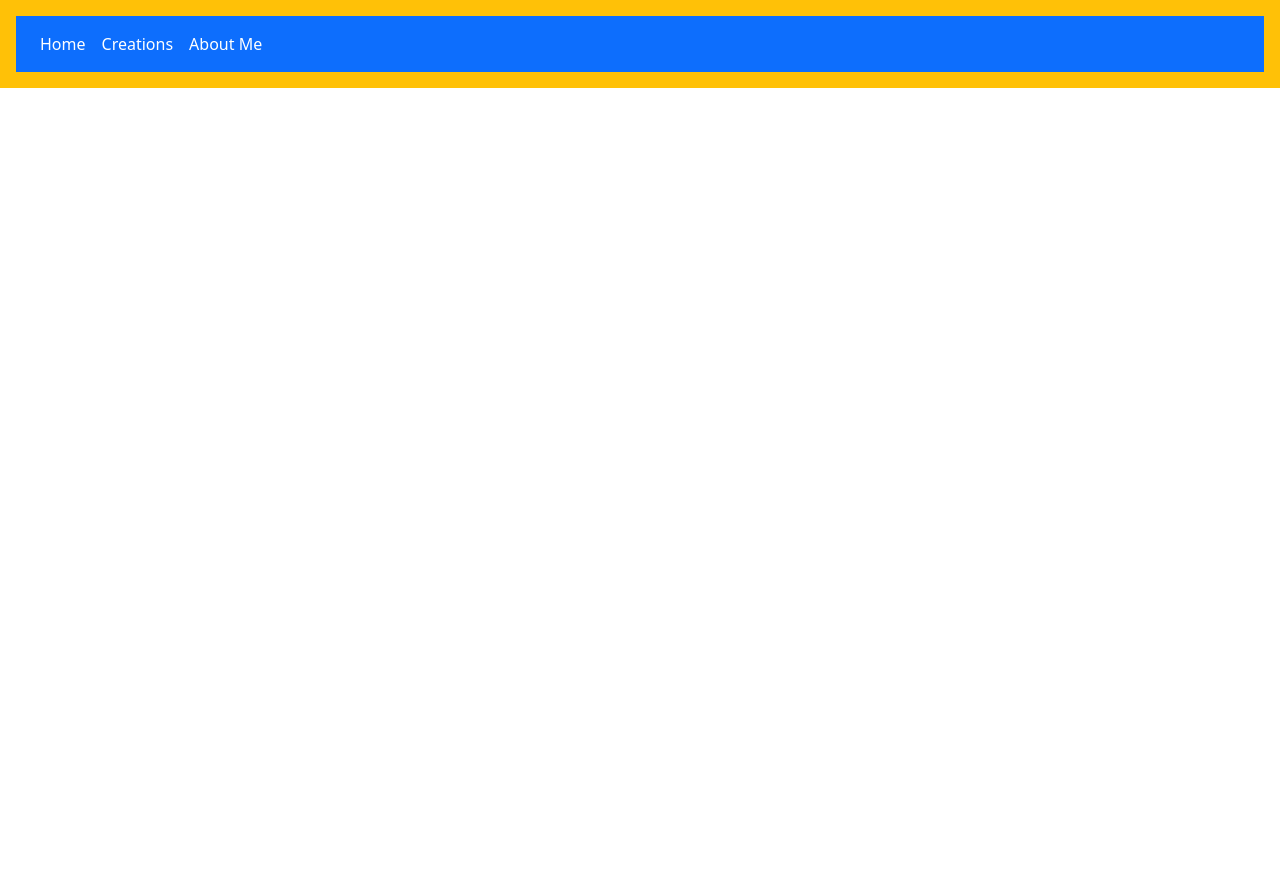
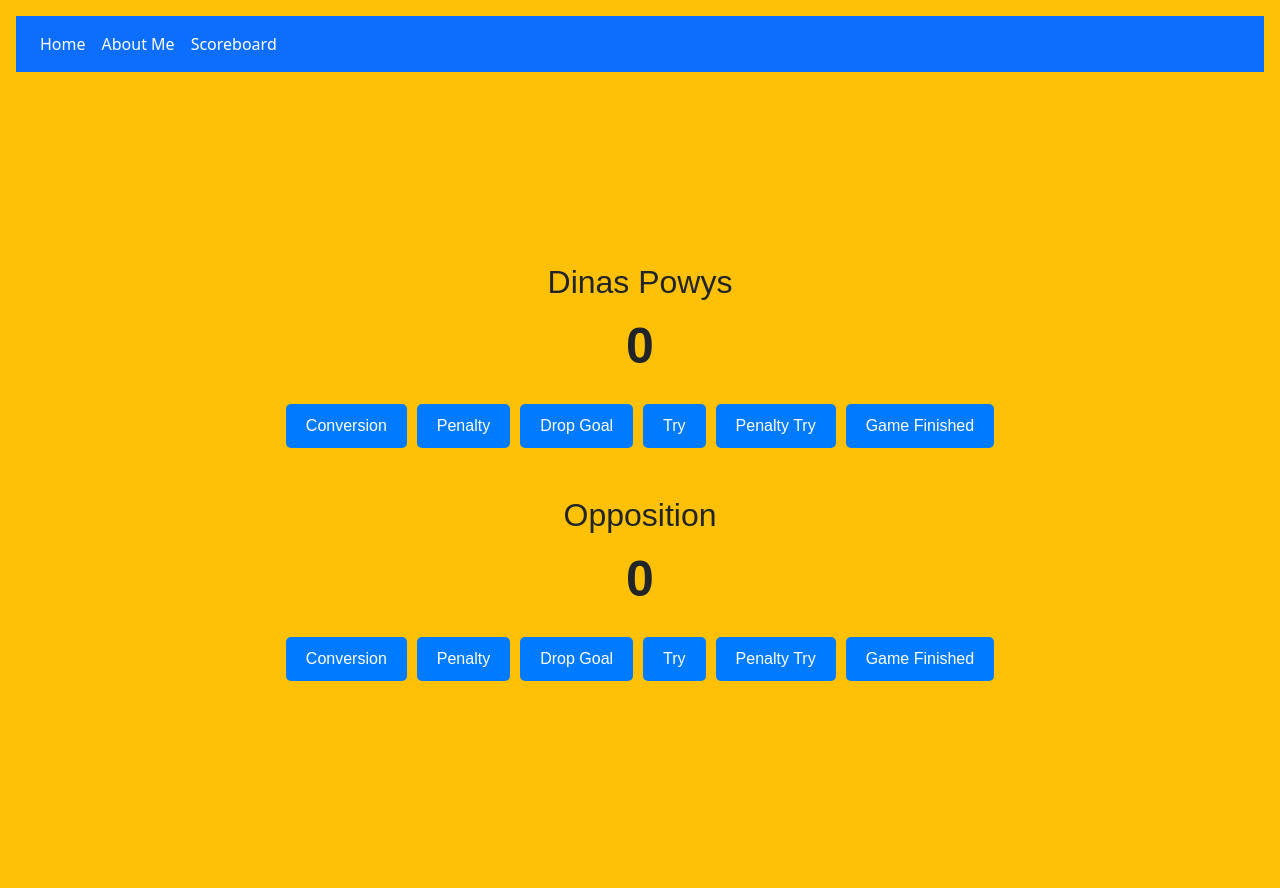
Before and after one commit to nathanl24/PersonalProjectFE, a React (Create React App) app in the folder personal-project/: page /DisplayScoreboard in a window 1280 px wide. Before the commit the page ends 800 px from the top, so only its background shows below. Built offline with nearby package versions, Linux system fonts and the light colour scheme.

Commit message:
Counter completed and rugby updated

```diff
--- a/personal-project/src/App.css
+++ b/personal-project/src/App.css
@@ -44,6 +44,71 @@ height: auto;
 
 .Cards{
   display: flex;
-
   padding: 20px;
 }
+
+.scoreboard {
+  text-align: center;
+  font-family: Arial, sans-serif;
+}
+
+.counter {
+  font-size: 72px;
+  font-weight: bold;
+  margin-bottom: 20px;
+}
+
+.buttons {
+  display: flex;
+  justify-content: center;
+  gap: 10px;
+  margin-top: 20px;
+}
+
+.buttons button {
+  padding: 10px 20px;
+  font-size: 16px;
+  cursor: pointer;
+  border: none;
+  border-radius: 5px;
+  background-color: #007bff;
+  color: #ffffff;
+}
+
+.buttons button:hover {
+  background-color: #0056b3;
+}
+
+.app {
+  display: flex;
+  justify-content: center;
+  align-items: center;
+  height: 100vh;
+}
+
+.score {
+  font-size: 50px;
+  font-weight: bold;
+  margin-bottom: 20px;
+}
+
+.buttons {
+  display: flex;
+  flex-wrap: wrap;
+  justify-content: center;
+  gap: 10px;
+}
+
+.buttons button {
+  padding: 10px 20px;
+  font-size: 16px;
+  cursor: pointer;
+  border: none;
+  border-radius: 5px;
+  background-color: #007bff;
+  color: #ffffff;
+}
+
+.buttons button:hover {
+  background-color: #0056b3;
+}
--- a/personal-project/src/App.js
+++ b/personal-project/src/App.js
@@ -2,12 +2,12 @@ import './App.css';
 import { Link, Route, Routes, BrowserRouter as Router } from 'react-router-dom';
 import 'bootstrap/dist/css/bootstrap.min.css';
 import Home from './Components/Home/Home.jsx';
-import Creations from './Components/Creations/Creations.jsx';
 import AboutMe from './Components/AboutMe/AboutMe.jsx';
 import React from 'react';
 import PersonalLife from './Components/AboutMe/PersonalLife.jsx';
 import WorkLife from './Components/AboutMe/WorkLife.jsx';
 import Rugby from './Components/AboutMe/Rugby.jsx';
+import DisplayScoreboard from './Components/Scoreboards/DisplayScoreboard.jsx';
 
 function App() {
   return (
@@ -24,23 +24,22 @@ function App() {
                 <Link class="nav-item nav-link active" to="/Home">Home</Link>
               </li>
               <li class="nav-item">
-                <Link className="nav-item nav-link active" to='/Creations'>Creations</Link>
+                <Link className="nav-item nav-link active" to='/AboutMe'>About Me</Link>
               </li>
               <li class="nav-item">
-                <Link className="nav-item nav-link active" to='/AboutMe'>About Me</Link>
+                <Link className="nav-item nav-link active" to='/DisplayScoreboard'>Scoreboard</Link>
               </li>
-
             </div>
           </div>
         </nav>
         <div >
           <Routes>
             <Route path='/Home' element={<Home />} />
-            <Route path='/Creations' element={<Creations />} />
             <Route path='/AboutMe' element={<AboutMe />} />
             <Route path='/PersonalLife' element={<PersonalLife />} />
             <Route path='/WorkLife' element={<WorkLife />} />
             <Route path='/Rugby' element={<Rugby />} />
+            <Route path='/DisplayScoreboard' element={<DisplayScoreboard/>} />
           </Routes>
         </div>
 
--- a/personal-project/src/Components/AboutMe/AboutMe.jsx
+++ b/personal-project/src/Components/AboutMe/AboutMe.jsx
@@ -31,15 +31,14 @@ function AboutMe() {
             <br />
             <br />
             <br />
-            <h1>Personal Profile</h1>
-Give images links e.g. Dinas website for rugby.
+            <h1>What do I do!</h1>
 
             <br />
             <div id="itemCard" className="Cards" >
                 <div class="card border-dark mb-3" style={{ width: "17%" }}>
                     <ul class="list-group list-group-flush">
                         <li class="list-group-item">Work Life </li>
-                        <li class="list-group-item"><img alt='Lloyds Logo' src={LloydsLogo} className="item-image" /></li>
+                        <li class="list-group-item"><a href="https://www.lloydsbank.com/" target="_blank"><img alt='Lloyds Logo' src={LloydsLogo} className="item-image" /></a></li>
                     </ul>
                     <br />
                     <br />
@@ -70,8 +69,8 @@ Give images links e.g. Dinas website for rugby.
             <div id="itemCard" className="Cards" style={{ padding: "20px" }}>
                 <div class="card border-dark mb-3" style={{ width: "17%" }}>
                     <ul class="list-group list-group-flush">
-                        <li class="list-group-item">Sports </li>
-                        <li class="list-group-item"><img alt='Rugby Solo Picture' src={RugbySolo} className="item-image" />  </li>
+                        <li class="list-group-item">Rugby </li>
+                        <li class="list-group-item"> <a href="https://dinaspowys.rfc.wales/" target="_blank"><img alt='Rugby Solo Picture' src={RugbySolo} className="item-image"/> </a> </li>
                     </ul>
                     <button className="btn btn-primary" onClick={() => {
                         navigate("/Rugby");
--- a/personal-project/src/Components/AboutMe/Rugby.jsx
+++ b/personal-project/src/Components/AboutMe/Rugby.jsx
@@ -1,6 +1,44 @@
+import RugbyTeam from "C:/Users/User/PersonalProject/FrontEnd/PersonalProjectFE/personal-project/src/Pictures/RugbyTeam.jpg";
+import { useNavigate, } from "react-router-dom";
+import Principality from "C:/Users/User/PersonalProject/FrontEnd/PersonalProjectFE/personal-project/src/Pictures/Principality.jpg";
+
 function Rugby() {
-    return (
-        <h1>Rugby Life</h1>
-    );
+  const navigate = useNavigate();
+  return (
+    <div>
+      <br />
+      <img alt="Dinas Powys Squad Photo" src={RugbyTeam} style={{ border: '2px solid #00000', width: '100%', maxHeight: '600px', objectFit: 'cover' }} />
+      <div>
+        <h1>Rugby</h1>
+        <p>Rugby is my main hobby in my spare time. I have played football for most of my life but since moving
+          to Wales, more specifically Cardiff I have had encouragement to start playing. Since taking it up in
+          october with a team called Dinas Powys I have had great oppurtunities to learn the game, play in
+          friendlies and have socials. From the start I was happy to play the first season in the
+          seconds/ reserves team. After a few games I was taken with the firsts for a trail. From there I have
+          been able to kick on and be a name in and around the firsts teamsheet for the rest of the season and
+          after an impressive club and personal season I have been able to be part of a squad that has won the league currently
+          unbeaten. Aswell as the great oppurtunity to be included in the squad on our cup final trip
+          which was played at the principality/ millenium stadium. A massive moment for me as my boyhood
+          football club won their current only major trophy in the same stadium being the 2004 Carling cup for Middlesbrough.
+          Off the back of this I am now competing to be involved in another cup final at Cardiff Arms Park</p>
+
+        <div>
+          <h3>Use the Score tracker below to keep a track of games</h3>
+          <button className="btn btn-primary" onClick={() => {
+            navigate("/DisplayScoreboard");
+          }}>Score Tracker</button>
+        </div>
+        <br />
+        <img
+          src={Principality}
+          alt="Image 2"
+          style={{
+            width: '400px', // Set the width of the second image
+            height: 'auto', // Maintain aspect ratio
+          }}
+        />
+      </div>
+    </div>
+  );
 }
 export default Rugby;
--- a/personal-project/src/Components/Creations/Creations.jsx
+++ /dev/null
@@ -1,44 +0,0 @@
-import React, { useState } from 'react';
-
-
-const Creations = () => {
-    const [counter, setCounter] = useState(0);
-
-    const handleIncrement = () => {
-        setCounter(counter + 1);
-    };
-
-    const handleDecrement = () => {
-        setCounter(counter - 1);
-    };
-
-    const handleIncrement5 = () => {
-        setCounter(counter + 5);
-    };
-
-    const handleDecrement5 = () => {
-        setCounter(counter - 5);
-    };
-
-    const handleReset = () => {
-        setCounter(0);
-      };
-
-
-    return (
-        <div className="counter-app">
-            <h1>Counter</h1>
-            <div className="counter-value">{counter}</div>
-            <div className="buttons">
-                <button onClick={handleDecrement5}>-5</button>
-                <button onClick={handleDecrement}>-1</button>
-                <button onClick={handleReset}>Reset</button>
-                <button onClick={handleIncrement}>+1</button>
-                <button onClick={handleIncrement5}>+5</button>
-
-            </div>
-        </div>
-    );
-};
-
-export default Creations;
--- /dev/null
+++ b/personal-project/src/Components/Scoreboards/DisplayScoreboard.jsx
@@ -0,0 +1,17 @@
+import React from 'react';
+import Scoreboard from './Scoreboard';
+
+const DisplayScoreboard = () => {
+  return (
+    <div className="app">
+      <div className="scoreboard-container">
+        <Scoreboard title="Dinas Powys" />
+        <br/>
+        <br/>
+        <Scoreboard title="Opposition" />
+      </div>
+    </div>
+  );
+};
+
+export default DisplayScoreboard;
--- /dev/null
+++ b/personal-project/src/Components/Scoreboards/Scoreboard.jsx
@@ -0,0 +1,31 @@
+import React, { useState } from 'react';
+
+
+const Scoreboard = ({ title }) => {
+  const [score, setScore] = useState(0);
+
+  const handleIncrement = (points) => {
+    setScore(score + points);
+  };
+
+  const handleReset = () => {
+    setScore(0);
+  };
+
+  return (
+    <div className="scoreboard">
+      <h2>{title}</h2>
+      <div className="score">{score}</div>
+      <div className="buttons">
+        <button onClick={() => handleIncrement(2)}>Conversion</button>
+        <button onClick={() => handleIncrement(3)}>Penalty</button>
+        <button onClick={() => handleIncrement(3)}>Drop Goal</button>
+        <button onClick={() => handleIncrement(5)}>Try</button>
+        <button onClick={() => handleIncrement(7)}>Penalty Try</button>
+        <button onClick={handleReset}>Game Finished</button>
+      </div>
+    </div>
+  );
+};
+
+export default Scoreboard;
```
